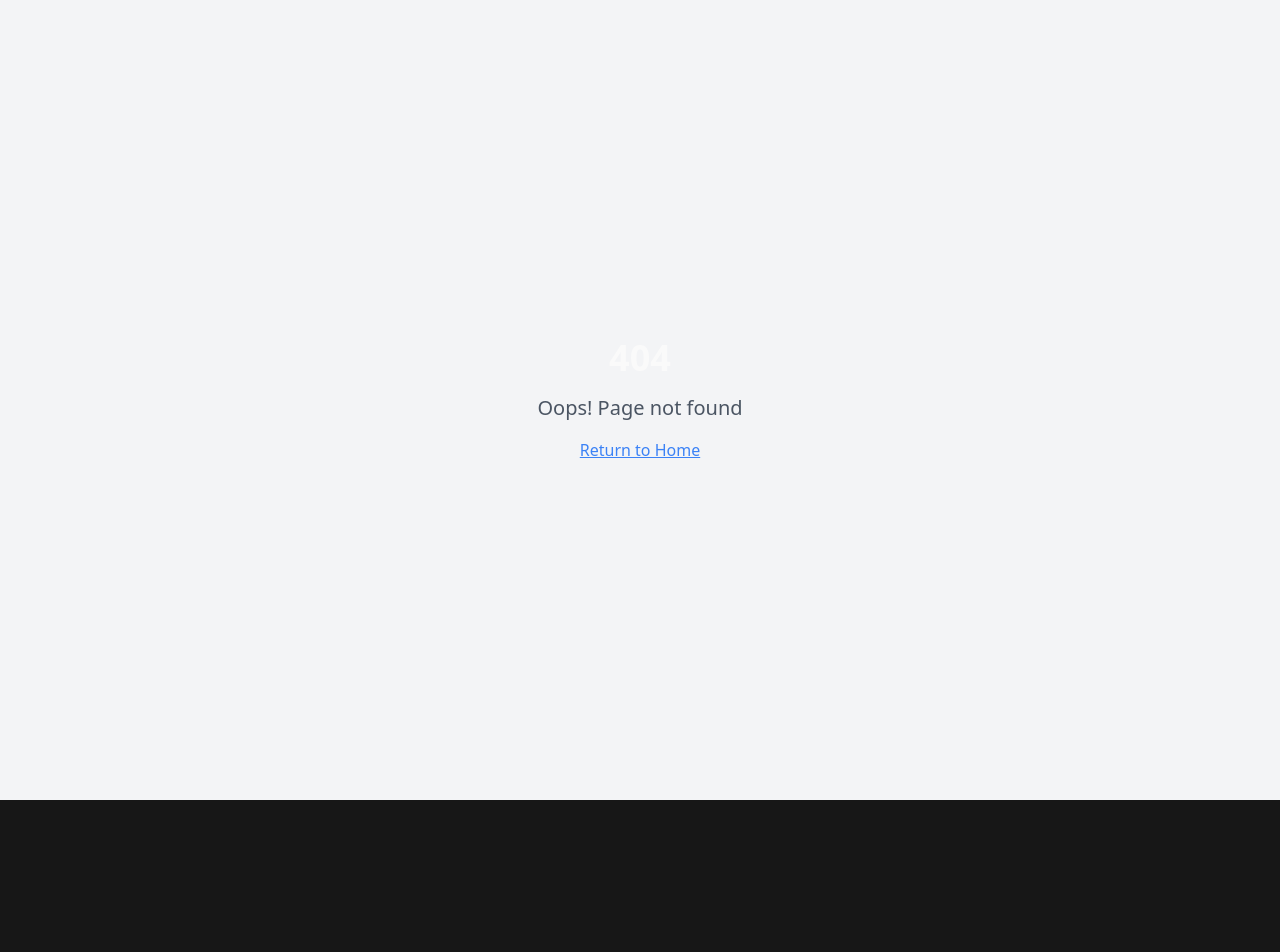
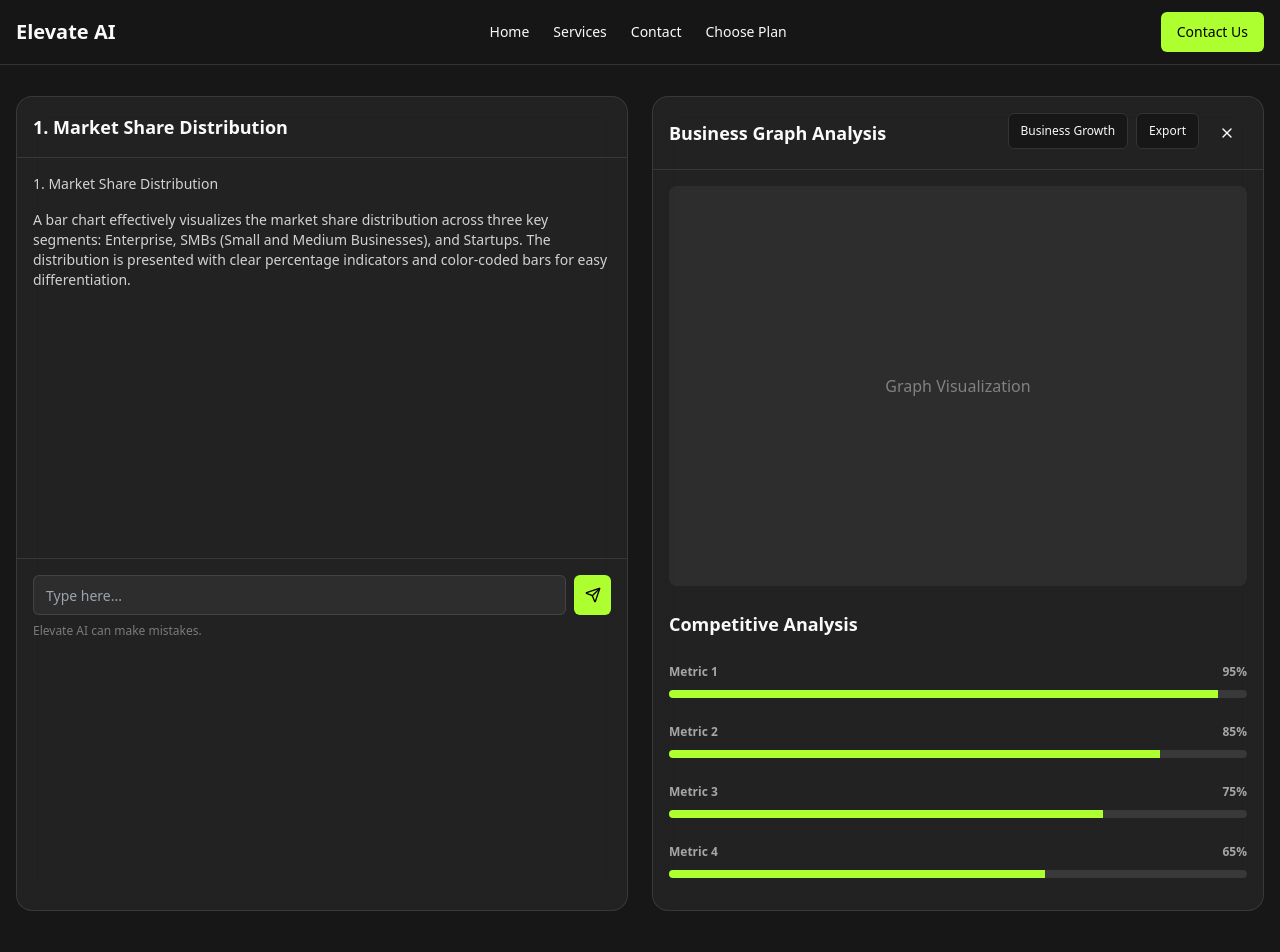
Before and after one commit to Prathamesh-Bhaskar/darktheme-tale-, a React (Vite) app: page /chatbox in a window 1280 px wide. Before the commit this address had no page. Shown: the top 952 px of the page. Before the commit the page ends 800 px from the top, so only its background shows below. Built offline with nearby package versions, Linux system fonts and the light colour scheme.

Commit message:
Add chatbox page
This commit adds a new `/chatbox` page to the application.  The page will use Tailwind CSS, Shadcn React Icons, and React.  The theme will be dark.

```diff
--- a/src/App.tsx
+++ b/src/App.tsx
@@ -6,6 +6,7 @@ import { QueryClient, QueryClientProvider } from "@tanstack/react-query";
 import { BrowserRouter, Routes, Route } from "react-router-dom";
 import Index from "./pages/Index";
 import BusinessCanvas from "./pages/BusinessCanvas";
+import Chatbox from "./pages/Chatbox";
 import NotFound from "./pages/NotFound";
 
 const queryClient = new QueryClient();
@@ -19,6 +20,7 @@ const App = () => (
         <Routes>
           <Route path="/" element={<Index />} />
           <Route path="/business-canvas" element={<BusinessCanvas />} />
+          <Route path="/chatbox" element={<Chatbox />} />
           {/* ADD ALL CUSTOM ROUTES ABOVE THE CATCH-ALL "*" ROUTE */}
           <Route path="*" element={<NotFound />} />
         </Routes>
--- /dev/null
+++ b/src/pages/Chatbox.tsx
@@ -0,0 +1,161 @@
+
+import { useState } from "react";
+import { Send, X } from "lucide-react";
+import { motion } from "framer-motion";
+import { Button } from "@/components/ui/button";
+import { Input } from "@/components/ui/input";
+import { BarChart } from "recharts";
+
+const Chatbox = () => {
+  const [messages, setMessages] = useState<string[]>([
+    "1. Market Share Distribution",
+    "A bar chart effectively visualizes the market share distribution across three key segments: Enterprise, SMBs (Small and Medium Businesses), and Startups. The distribution is presented with clear percentage indicators and color-coded bars for easy differentiation.",
+  ]);
+
+  return (
+    <div className="min-h-screen flex flex-col">
+      {/* Navbar */}
+      <nav className="fixed w-full top-0 z-50 backdrop-blur-lg bg-background/80 border-b border-border">
+        <div className="container mx-auto px-4 h-16 flex items-center justify-between">
+          <a href="/" className="text-xl font-semibold">
+            Elevate AI
+          </a>
+          <div className="hidden md:flex space-x-6">
+            <a href="/" className="text-sm hover:text-accent transition-colors">
+              Home
+            </a>
+            <a href="#" className="text-sm hover:text-accent transition-colors">
+              Services
+            </a>
+            <a href="#" className="text-sm hover:text-accent transition-colors">
+              Contact
+            </a>
+            <a href="#" className="text-sm hover:text-accent transition-colors">
+              Choose Plan
+            </a>
+          </div>
+          <Button className="bg-accent hover:bg-accent-hover text-black font-medium">
+            Contact Us
+          </Button>
+        </div>
+      </nav>
+
+      {/* Main Content */}
+      <div className="pt-24 pb-16 container mx-auto px-4">
+        <div className="grid grid-cols-1 md:grid-cols-2 gap-6">
+          {/* Chat Section */}
+          <motion.div
+            initial={{ opacity: 0, x: -20 }}
+            animate={{ opacity: 1, x: 0 }}
+            className="glass-card rounded-2xl overflow-hidden"
+          >
+            <div className="p-4 border-b border-white/10">
+              <h2 className="text-lg font-semibold">1. Market Share Distribution</h2>
+            </div>
+            <div className="h-[400px] overflow-y-auto p-4 space-y-4">
+              {messages.map((message, index) => (
+                <div
+                  key={index}
+                  className="text-sm text-white/80"
+                >
+                  {message}
+                </div>
+              ))}
+            </div>
+            <div className="p-4 border-t border-white/10">
+              <div className="flex gap-2">
+                <Input
+                  placeholder="Type here..."
+                  className="bg-white/5 border-white/10"
+                />
+                <Button size="icon" className="bg-accent hover:bg-accent-hover text-black">
+                  <Send className="h-4 w-4" />
+                </Button>
+              </div>
+              <p className="text-xs text-white/40 mt-2">
+                Elevate AI can make mistakes.
+              </p>
+            </div>
+          </motion.div>
+
+          {/* Graph Section */}
+          <motion.div
+            initial={{ opacity: 0, x: 20 }}
+            animate={{ opacity: 1, x: 0 }}
+            className="glass-card rounded-2xl overflow-hidden"
+          >
+            <div className="p-4 border-b border-white/10 flex justify-between items-center">
+              <h2 className="text-lg font-semibold">Business Graph Analysis</h2>
+              <div className="flex gap-2">
+                <Button size="sm" variant="outline" className="text-xs">
+                  Business Growth
+                </Button>
+                <Button size="sm" variant="outline" className="text-xs">
+                  Export
+                </Button>
+                <Button size="icon" variant="ghost">
+                  <X className="h-4 w-4" />
+                </Button>
+              </div>
+            </div>
+            <div className="p-4">
+              <div className="h-[400px] w-full bg-white/5 rounded-lg flex items-center justify-center">
+                <span className="text-white/40">Graph Visualization</span>
+              </div>
+              <div className="mt-6">
+                <h3 className="text-lg font-semibold mb-4">Competitive Analysis</h3>
+                <div className="space-y-4">
+                  {[95, 85, 75, 65].map((value, index) => (
+                    <div key={index} className="relative pt-1">
+                      <div className="flex mb-2 items-center justify-between">
+                        <div>
+                          <span className="text-xs font-semibold inline-block text-white/60">
+                            Metric {index + 1}
+                          </span>
+                        </div>
+                        <div className="text-right">
+                          <span className="text-xs font-semibold inline-block text-white/60">
+                            {value}%
+                          </span>
+                        </div>
+                      </div>
+                      <div className="overflow-hidden h-2 mb-4 text-xs flex rounded bg-white/10">
+                        <div
+                          style={{ width: `${value}%` }}
+                          className="shadow-none flex flex-col text-center whitespace-nowrap text-white justify-center bg-accent"
+                        ></div>
+                      </div>
+                    </div>
+                  ))}
+                </div>
+              </div>
+            </div>
+          </motion.div>
+        </div>
+      </div>
+
+      {/* Footer */}
+      <footer className="py-8 border-t border-border mt-auto">
+        <div className="container mx-auto px-4 flex flex-col md:flex-row justify-between items-center">
+          <div className="flex items-center space-x-2 mb-4 md:mb-0">
+            <span className="text-xl font-semibold">Elevate AI</span>
+            <span className="text-sm text-white/60">© {new Date().getFullYear()} All rights reserved</span>
+          </div>
+          <div className="flex space-x-6">
+            <a href="#" className="text-sm text-white/60 hover:text-white transition-colors">
+              Privacy Policy
+            </a>
+            <a href="#" className="text-sm text-white/60 hover:text-white transition-colors">
+              Terms
+            </a>
+            <a href="#" className="text-sm text-white/60 hover:text-white transition-colors">
+              Get in Touch
+            </a>
+          </div>
+        </div>
+      </footer>
+    </div>
+  );
+};
+
+export default Chatbox;
```
